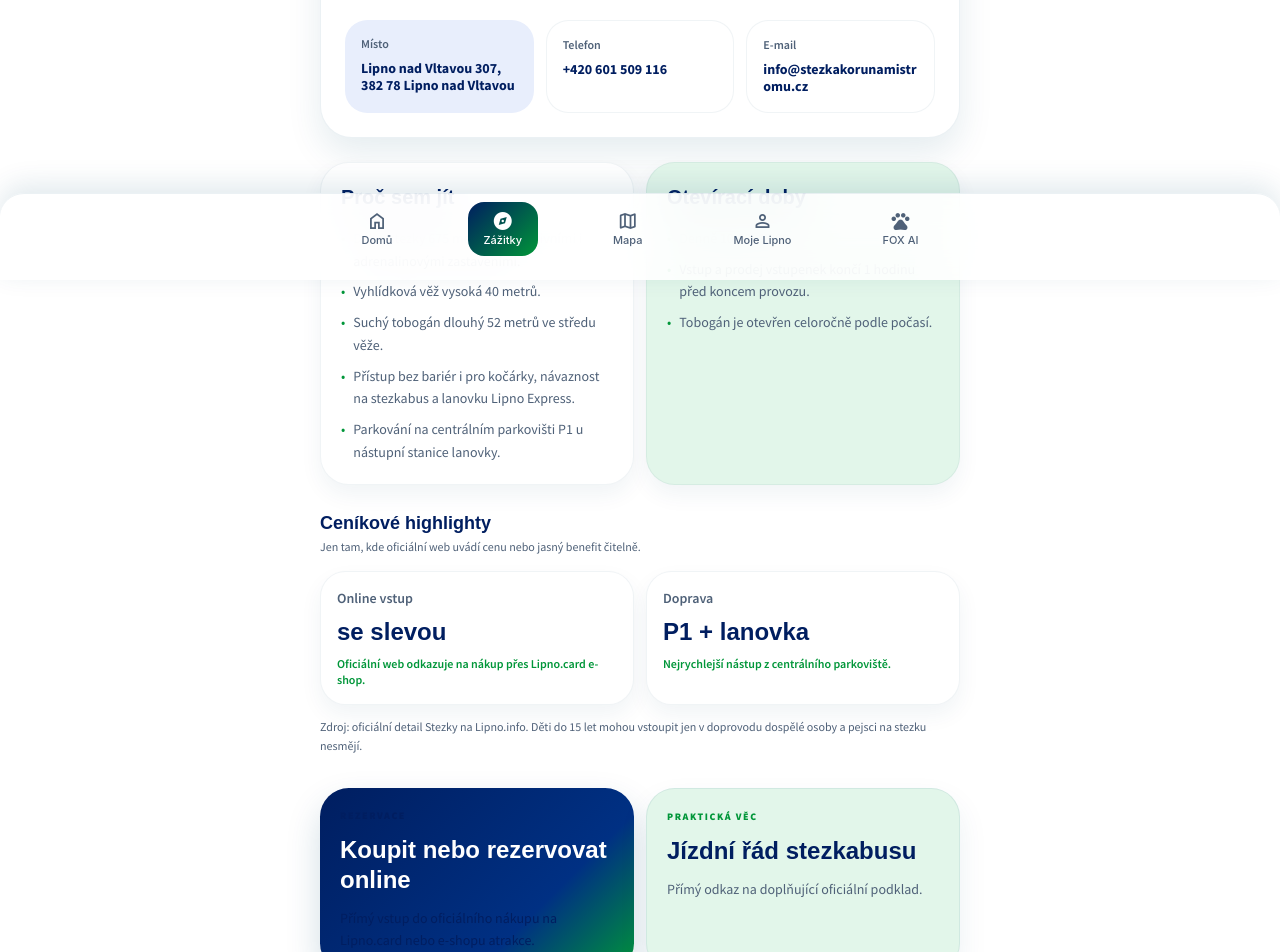
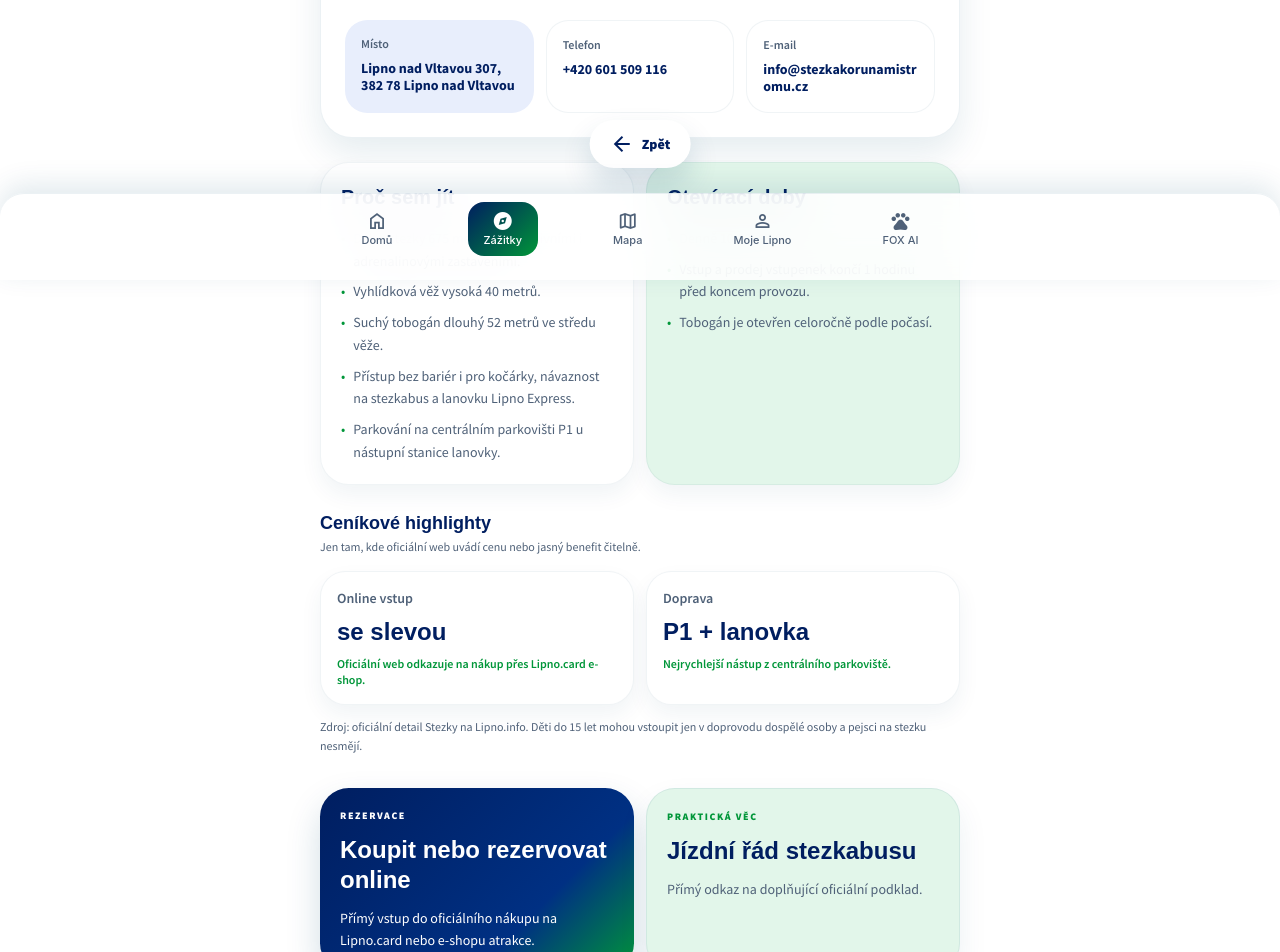
Before and after one commit to martinkubasek90-boop/lipnoapp, a Next.js app: page /zazitky/stezka-korunami-stromu in a window 1280 px wide. Shown: the part 520-1472 px from the top of the page. Built offline with nearby package versions, Linux system fonts and the light colour scheme.

Commit message:
Polish text contrast and add back navigation

```diff
--- a/app/kalendar/page.tsx
+++ b/app/kalendar/page.tsx
@@ -33,8 +33,8 @@ export default function LipnoCalendarPage() {
             className="overflow-hidden rounded-[1.9rem] bg-white"
             style={{ border: "1px solid rgba(12,74,110,0.08)", boxShadow: "0 14px 30px rgba(12,74,110,0.08)" }}
           >
-            <div className="relative h-64 w-full">
-              <Image src={featured.image} alt={featured.imageAlt} fill className="object-cover" unoptimized />
+            <div className="relative h-64 w-full bg-slate-100">
+              <Image src={featured.image} alt={featured.imageAlt} fill className="object-contain" unoptimized />
               <div className="absolute inset-0 bg-[linear-gradient(180deg,transparent,rgba(5,21,54,0.82))]" />
               <div className="absolute left-5 top-5">
                 <span className="inline-flex rounded-full bg-white/92 px-3 py-1 text-[10px] font-black uppercase tracking-[0.16em]" style={{ color: lipnoBrand.primary }}>
@@ -79,8 +79,8 @@ export default function LipnoCalendarPage() {
                 className="overflow-hidden rounded-[1.9rem] bg-white"
                 style={{ border: "1px solid rgba(12,74,110,0.08)", boxShadow: "0 14px 30px rgba(12,74,110,0.08)" }}
               >
-                <div className="relative h-52 w-full">
-                  <Image src={event.image} alt={event.imageAlt} fill className="object-cover" unoptimized />
+                <div className="relative h-52 w-full bg-slate-100">
+                  <Image src={event.image} alt={event.imageAlt} fill className="object-contain" unoptimized />
                   <div className="absolute inset-0 bg-[linear-gradient(180deg,transparent,rgba(5,21,54,0.72))]" />
                   {event.endLabel ? (
                     <div className="absolute left-4 top-4">
--- a/app/layout.tsx
+++ b/app/layout.tsx
@@ -1,5 +1,6 @@
 import type { Metadata, Viewport } from "next";
 import "./globals.css";
+import BackStepButton from "@/components/lipno/BackStepButton";
 import { SeasonProvider } from "@/components/lipno/SeasonProvider";
 
 export const metadata: Metadata = {
@@ -40,7 +41,10 @@ export default function RootLayout({ children }: { children: React.ReactNode })
         <meta name="mobile-web-app-capable" content="yes" />
       </head>
       <body className="pb-32" style={{ background: "var(--surface)", color: "var(--on-surface)", fontFamily: "\"Source Sans Pro\", sans-serif" }}>
-        <SeasonProvider>{children}</SeasonProvider>
+        <SeasonProvider>
+          {children}
+          <BackStepButton />
+        </SeasonProvider>
       </body>
     </html>
   );
--- a/app/mapa/page.tsx
+++ b/app/mapa/page.tsx
@@ -46,8 +46,7 @@ export default function LipnoMapPage() {
             className="rounded-[2rem] p-6"
             style={{ background: "linear-gradient(135deg, rgba(0,30,96,0.10) 0%, rgba(0,150,57,0.08) 100%)" }}
           >
-            <p className="text-[10px] font-black uppercase tracking-[0.16em]" style={{ color: lipnoBrand.secondary }}>Rodinný areál Lipno</p>
-            <h1 className="mt-3 font-headline text-3xl font-extrabold tracking-tight" style={{ color: lipnoBrand.primary }}>
+            <h1 className="font-headline text-3xl font-extrabold tracking-tight" style={{ color: lipnoBrand.primary }}>
               Interaktivní mapa areálu
             </h1>
             <p className="mt-3 max-w-lg text-sm leading-relaxed" style={{ color: lipnoBrand.muted }}>
--- a/app/pujcovny/[slug]/page.tsx
+++ b/app/pujcovny/[slug]/page.tsx
@@ -149,9 +149,9 @@ export default async function RentalDetailPage({ params }: RentalDetailPageProps
                 className="rounded-[1.8rem] p-5 block"
                 style={{ background: "linear-gradient(135deg, #001E60 0%, #003083 68%, #009639 100%)", boxShadow: "0 16px 34px rgba(12,74,110,0.18)" }}
               >
-                <p className="text-[10px] font-black uppercase tracking-[0.16em] text-white/74">Rezervace</p>
+                <p className="text-[10px] font-black uppercase tracking-[0.16em] text-white">Rezervace</p>
                 <h2 className="mt-3 font-headline text-2xl font-extrabold leading-tight text-white">Rezervovat online</h2>
-                <p className="mt-3 text-sm leading-relaxed text-white/82">Přímý vstup do oficiální online rezervace Lipna.</p>
+                <p className="mt-3 text-sm leading-relaxed text-white">Přímý vstup do oficiální online rezervace Lipna.</p>
               </a>
             ) : null}
             <Link
--- a/app/zazitky/[slug]/page.tsx
+++ b/app/zazitky/[slug]/page.tsx
@@ -137,9 +137,9 @@ export default async function AttractionDetailPage({ params }: AttractionDetailP
                 className="rounded-[1.8rem] p-5 block"
                 style={{ background: "linear-gradient(135deg, #001E60 0%, #003083 68%, #009639 100%)", boxShadow: "0 16px 34px rgba(12,74,110,0.18)" }}
               >
-                <p className="text-[10px] font-black uppercase tracking-[0.16em] text-white/74">Rezervace</p>
+                <p className="text-[10px] font-black uppercase tracking-[0.16em] text-white">Rezervace</p>
                 <h2 className="mt-3 font-headline text-2xl font-extrabold leading-tight text-white">Koupit nebo rezervovat online</h2>
-                <p className="mt-3 text-sm leading-relaxed text-white/82">Přímý vstup do oficiálního nákupu na Lipno.card nebo e-shopu atrakce.</p>
+                <p className="mt-3 text-sm leading-relaxed text-white">Přímý vstup do oficiálního nákupu na Lipno.card nebo e-shopu atrakce.</p>
               </a>
             ) : null}
             {attraction.extraUrl ? (
--- /dev/null
+++ b/components/lipno/BackStepButton.tsx
@@ -0,0 +1,25 @@
+"use client";
+
+import { usePathname, useRouter } from "next/navigation";
+import { lipnoBrand } from "@/lib/lipno-data";
+
+export default function BackStepButton() {
+  const router = useRouter();
+  const pathname = usePathname();
+
+  if (!pathname || pathname === "/") {
+    return null;
+  }
+
+  return (
+    <button
+      type="button"
+      onClick={() => router.back()}
+      className="fixed bottom-28 left-1/2 z-40 inline-flex -translate-x-1/2 items-center gap-2 rounded-full px-5 py-3 text-sm font-black shadow-lg transition-transform active:scale-95"
+      style={{ background: "#ffffff", color: lipnoBrand.primary, boxShadow: "0 16px 30px rgba(12,74,110,0.16)" }}
+    >
+      <span className="material-symbols-outlined text-base">arrow_back</span>
+      Zpět
+    </button>
+  );
+}
--- a/components/lipno/HomeWeatherPanel.tsx
+++ b/components/lipno/HomeWeatherPanel.tsx
@@ -48,7 +48,7 @@ export default function HomeWeatherPanel() {
         style={{ background: "linear-gradient(180deg, rgba(0,30,96,0.96), rgba(0,54,120,0.92) 58%, rgba(0,150,57,0.82) 100%)", boxShadow: "0 16px 34px rgba(12,74,110,0.16)" }}
       >
         <h2 className="font-headline text-2xl font-extrabold text-white">Aktuální předpověď</h2>
-        <p className="mt-2 text-sm text-white/76">{weather.summary}</p>
+        <p className="mt-2 text-sm text-white">{weather.summary}</p>
         <div className="mt-5 -mx-1 overflow-x-auto pb-1 hide-scrollbar">
           <div className="flex min-w-max gap-3 px-1">
             {weather.hourlyForecast.map((item) => (
@@ -57,7 +57,7 @@ export default function HomeWeatherPanel() {
                 className="w-[6.6rem] shrink-0 rounded-[1.2rem] px-2 py-4 text-center"
                 style={{ background: "rgba(255,255,255,0.12)", border: "1px solid rgba(255,255,255,0.10)" }}
               >
-                <p className="text-xs font-bold text-white/72">{item.time}</p>
+                <p className="text-xs font-bold text-white">{item.time}</p>
                 <span className="material-symbols-outlined mt-2 text-[2rem]" style={{ color: getIconColor(item.icon) }}>
                   {item.icon}
                 </span>
```
